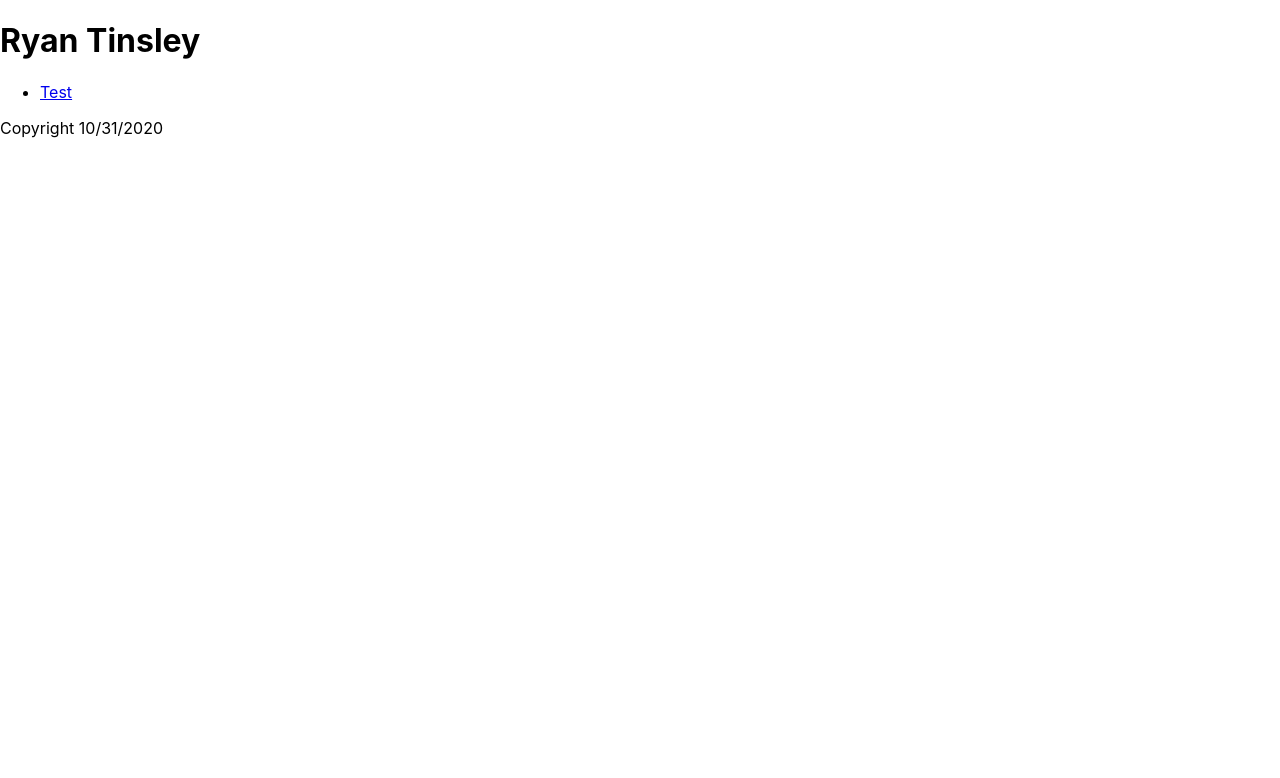
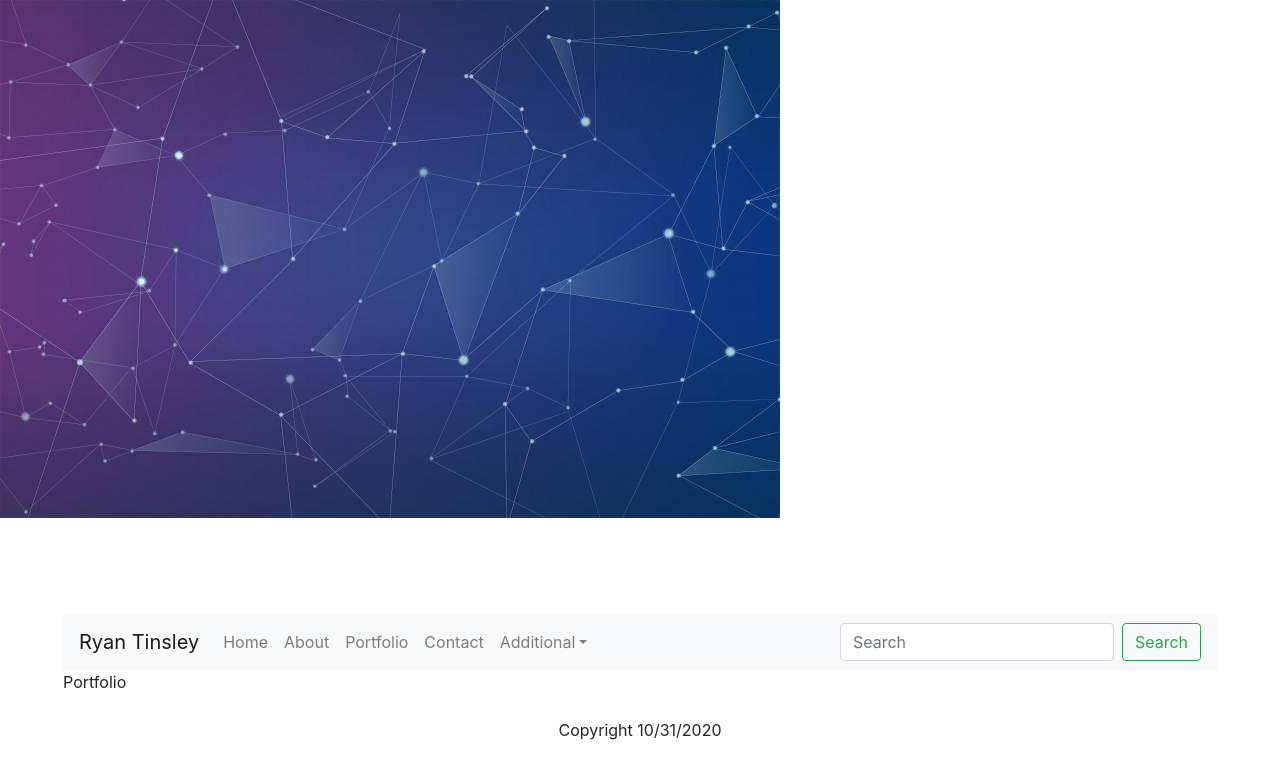
Before and after one commit to ryantinsley19/PersonalWebsite, a React (Create React App) app in the folder personwebsite_react/: page /portfolio in a window 1280 px wide. Shown: the top 778 px of the page. Built offline with nearby package versions, Linux system fonts and the light colour scheme.

Commit message:
Added container pages

```diff
--- a/personwebsite_react/package.json
+++ b/personwebsite_react/package.json
@@ -6,8 +6,11 @@
     "@testing-library/jest-dom": "^5.11.5",
     "@testing-library/react": "^11.1.0",
     "@testing-library/user-event": "^12.1.10",
+    "bootstrap": "^4.5.3",
     "react": "^17.0.1",
+    "react-bootstrap": "^1.4.0",
     "react-dom": "^17.0.1",
+    "react-native": "^0.63.3",
     "react-router-dom": "^5.2.0",
     "react-scripts": "4.0.0",
     "web-vitals": "^0.2.4"
--- a/personwebsite_react/src/App.js
+++ b/personwebsite_react/src/App.js
@@ -5,10 +5,21 @@ import {
   Route,
   Link
 } from "react-router-dom";
+import {
+  Navbar,
+  Nav,
+  NavDropdown,
+  Form,
+  FormControl,
+  Button
+} from "react-bootstrap"
 import Header from "./components/common/Header"
 import Footer from "./components/common/Footer"
 import MainContainer from "./components/common/MainContainer"
-import Test from "./containers/test"
+import Home from "./containers/home"
+import About from "./containers/about"
+import Contact from "./containers/contact"
+import Portfolio from "./containers/portfolio"
 
 function App() {
   return (
@@ -17,17 +28,42 @@ function App() {
       <MainContainer>
         <Router>
           <div>
-            <nav>
-              <ul>
-                <li>
-                  <Link to="/test">Test</Link>
-                </li>
-              </ul>
-            </nav>
+            <Navbar bg="light" expand="lg">
+              <Navbar.Brand href="home">Ryan Tinsley</Navbar.Brand>
+              <Navbar.Toggle aria-controls="basic-navbar-nav" />
+              <Navbar.Collapse id="basic-navbar-nav">
+                <Nav className="mr-auto">
+                  <Nav.Link href="home">Home</Nav.Link>
+                  <Nav.Link href="about">About</Nav.Link>
+                  <Nav.Link href="portfolio">Portfolio</Nav.Link>
+                  <Nav.Link href="contact">Contact</Nav.Link>
+                  <NavDropdown title="Additional" id="basic-nav-dropdown">
+                    <NavDropdown.Item href="#action/3.1">Action</NavDropdown.Item>
+                    <NavDropdown.Item href="#action/3.2">Another action</NavDropdown.Item>
+                    <NavDropdown.Item href="#action/3.3">Something</NavDropdown.Item>
+                    <NavDropdown.Divider />
+                    <NavDropdown.Item href="#action/3.4">Separated link</NavDropdown.Item>
+                  </NavDropdown>
+                </Nav>
+                <Form inline>
+                  <FormControl type="text" placeholder="Search" className="mr-sm-2" />
+                  <Button variant="outline-success">Search</Button>
+                </Form>
+              </Navbar.Collapse>
+            </Navbar>
 
             <Switch>
-              <Route path="/test">
-                <Test />
+            <Route path="/home">
+                <Home />
+              </Route>
+              <Route path="/about">
+                <About />
+              </Route>
+              <Route path="/contact">
+                <Contact />
+              </Route>
+              <Route path="/portfolio">
+                <Portfolio />
               </Route>
             </Switch>
           </div>
--- a/personwebsite_react/src/components/common/Header.js
+++ b/personwebsite_react/src/components/common/Header.js
@@ -1,11 +1,15 @@
 import React from "react"
 import { render } from "react-dom"
+import { Image } from "react-bootstrap"
+import Banner from "../../assets/images/testBanner.jpg"
 
 class Header extends React.Component{
 
 render(){
     return(
-        <h1 className="page-header text-center">Ryan Tinsley</h1>
+        <div className="header-logo-wrapper">
+            <Image src={Banner} style={StyleSheet.AbsoluteFill}/>
+        </div>
     );
 }
 
--- /dev/null
+++ b/personwebsite_react/src/containers/about.js
@@ -0,0 +1,9 @@
+import React, {Component} from "react";
+
+export default class About extends Component{
+    render(){
+        return(
+            <div>About</div>
+        );
+    }
+}
--- /dev/null
+++ b/personwebsite_react/src/containers/contact.js
@@ -0,0 +1,9 @@
+import React, {Component} from "react";
+
+export default class Contact extends Component{
+    render(){
+        return(
+            <div>Contact</div>
+        );
+    }
+}
--- /dev/null
+++ b/personwebsite_react/src/containers/home.js
@@ -0,0 +1,9 @@
+import React, {Component} from "react";
+
+export default class Home extends Component{
+    render(){
+        return(
+            <div>Home</div>
+        );
+    }
+}
--- a/personwebsite_react/src/containers/test.js
+++ b/personwebsite_react/src/containers/portfolio.js
@@ -1,9 +1,9 @@
 import React, {Component} from "react";
 
-export default class Test extends Component{
+export default class Portfolio extends Component{
     render(){
         return(
-            <div>test</div>
+            <div>Portfolio</div>
         );
     }
 }
--- a/personwebsite_react/src/index.js
+++ b/personwebsite_react/src/index.js
@@ -3,6 +3,7 @@ import ReactDOM from 'react-dom';
 import './index.css';
 import App from './App';
 import reportWebVitals from './reportWebVitals';
+import 'bootstrap/dist/css/bootstrap.min.css'
 
 ReactDOM.render(
   <React.StrictMode>
```
Also changed, not shown: personwebsite_react/src/assets/images/testBanner.jpg (added), 1 other file (tests, documents, lock files or other folders).
